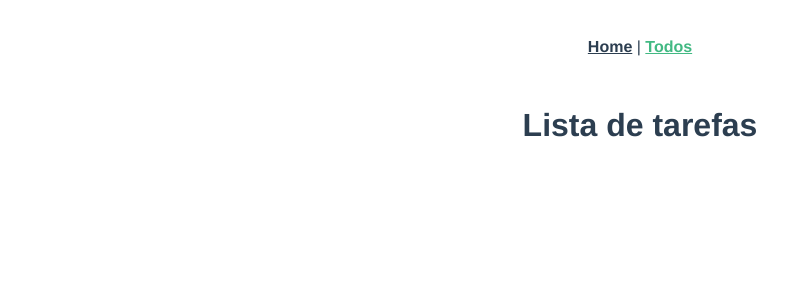
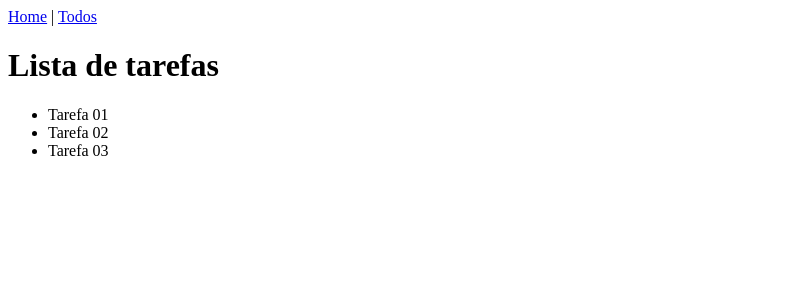
Before and after one commit to ricardolino-hub/todo-list-vuejs3, a Vue app: page /todos in a window 1280 px wide. Shown: the top 300 px of the page, without its empty margins (0-811 px from the left). Built offline with nearby package versions, Linux system fonts and the light colour scheme.

Commit message:
Change todo view

```diff
--- a/src/App.vue
+++ b/src/App.vue
@@ -7,7 +7,7 @@
 </template>
 
 <style>
-#app {
+/* #app {
   font-family: Avenir, Helvetica, Arial, sans-serif;
   -webkit-font-smoothing: antialiased;
   -moz-osx-font-smoothing: grayscale;
@@ -26,5 +26,5 @@
 
 nav a.router-link-exact-active {
   color: #42b983;
-}
+} */
 </style>
--- a/src/views/Todos/Todos.vue
+++ b/src/views/Todos/Todos.vue
@@ -1,13 +1,41 @@
 <template>
   <h1>Lista de tarefas</h1>
+
+  <ul>
+    <li v-for="todo in todos" :key="todo.id">
+      {{ todo.name }}
+    </li>
+  </ul>
 </template>
 
 <script>
 export default {
+  setup() {
+    const todos = [
+      {
+        id: 1,
+        name: 'Tarefa 01',
+        completed: true
+      },
+      {
+        id: 2,
+        name: 'Tarefa 02',
+        completed: true
+      },
+      {
+        id: 3,
+        name: 'Tarefa 03',
+        completed: true
+      }
+    ]
 
+    return {
+      todos
+    }
+  }
 }
 </script>
 
-<style>
+<style scope>
 
 </style>
```
